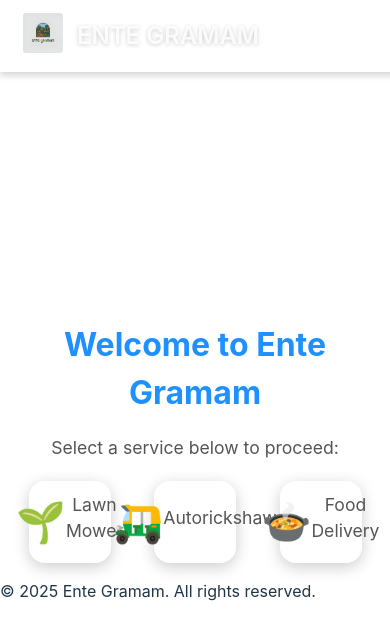
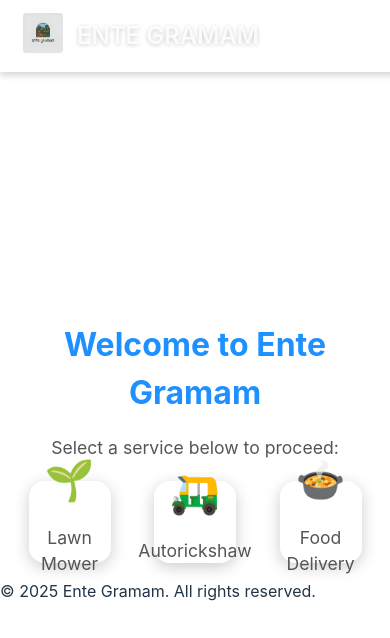
Before and after one commit to code-ninja-labs/ente-gramam1, a React (Vite) app: page / in a window 390 px wide. Shown: the top 638 px of the page. Built offline with nearby package versions, Linux system fonts and the light colour scheme.

Commit message:
Update AppIcons.css

```diff
--- a/src/components/AppIcons/AppIcons.css
+++ b/src/components/AppIcons/AppIcons.css
@@ -1,51 +1,57 @@
+/* Container for all app icons */
 .app-icons {
   display: flex;
   justify-content: space-evenly;
   margin-top: 20px;
-  flex-wrap: wrap; /* Wrap icons to next line if needed */
-  gap: 20px; /* Space between each icon-container set */
+  flex-wrap: wrap; /* Wrap icons to the next line if necessary */
+  gap: 20px; /* Space between each icon set */
 }
 
+/* Individual icon container */
 .icon-item {
   display: flex;
+  flex-direction: column; /* Stack icon and text vertically */
   align-items: center;
   justify-content: center;
-  text-align: center;
-  width: 100px; /* Fixed width for each container */
-  height: 100px; /* Fixed height for each container */
+  width: 100px; /* Fixed width for uniformity */
+  height: 100px; /* Fixed height for uniformity */
   border-radius: 16px; /* Rounded square effect */
-  background: rgba(255, 255, 255, 0.2); /* Glassmorphic background */
+  background: rgba(255, 255, 255, 0.2); /* Glassmorphism background */
   box-shadow: 0 4px 16px rgba(0, 0, 0, 0.2); /* Slight shadow for depth */
-  backdrop-filter: blur(10px); /* Glassmorphism blur effect */
-  -webkit-backdrop-filter: blur(10px); /* Safari browser support */
-  border: 1px solid rgba(255, 255, 255, 0.3); /* Subtle border for container */
-  transition: transform 0.3s ease-in-out; /* Smooth animation for hover effect */
+  backdrop-filter: blur(10px); /* Frosted glass blur effect */
+  -webkit-backdrop-filter: blur(10px); /* Safari support */
+  border: 1px solid rgba(255, 255, 255, 0.3); /* Subtle outline for container */
+  transition: transform 0.3s ease-in-out; /* Smooth scaling on hover */
 }
 
+/* Interactive hover effect */
 .icon-item:hover {
-  transform: scale(1.05); /* Slight hover effect for better interaction */
+  transform: scale(1.05); /* Hover effect: slightly larger */
 }
 
+/* Icon styling (emoji or image in the container) */
 .icon {
-  font-size: 50px; /* Size of the icon (emoji) */
+  font-size: 50px; /* Icon size */
+  margin-bottom: 10px; /* Space between the icon and text */
 }
 
+/* Text styling for labels */
 .icon-label {
-  color: #ffffff; /* White text for labels to blend with a dark theme */
-  font-size: 0.9rem; /* Subtle font size for app names */
-  text-align: center; /* Center-align the label text */
-  margin-top: 10px; /* Space between the container and the label */
+  color: #ffffff; /* White text for dark themes */
+  font-size: 1rem; /* Standard font size */
+  text-align: center; /* Center-align the text */
+  margin-top: 5px; /* Additional spacing from the icon */
 }
 
-/* Responsive adjustments for smaller screens */
+/* Responsive design for smaller screens */
 @media (max-width: 768px) {
   .app-icons {
-    gap: 15px; /* Reduce the gap between sets */
+    gap: 15px; /* Reduce gap between icons */
   }
 
   .icon-item {
-    width: 80px; /* Reduce size of the icon-container */
-    height: 80px;
+    width: 80px; /* Reduce container size */
+    height: 80px; /* Match smaller container size */
   }
 
   .icon {
@@ -53,6 +59,6 @@
   }
 
   .icon-label {
-    font-size: 0.8rem; /* Reduce label size */
+    font-size: 0.8rem; /* Slightly smaller labels */
   }
 }
```
